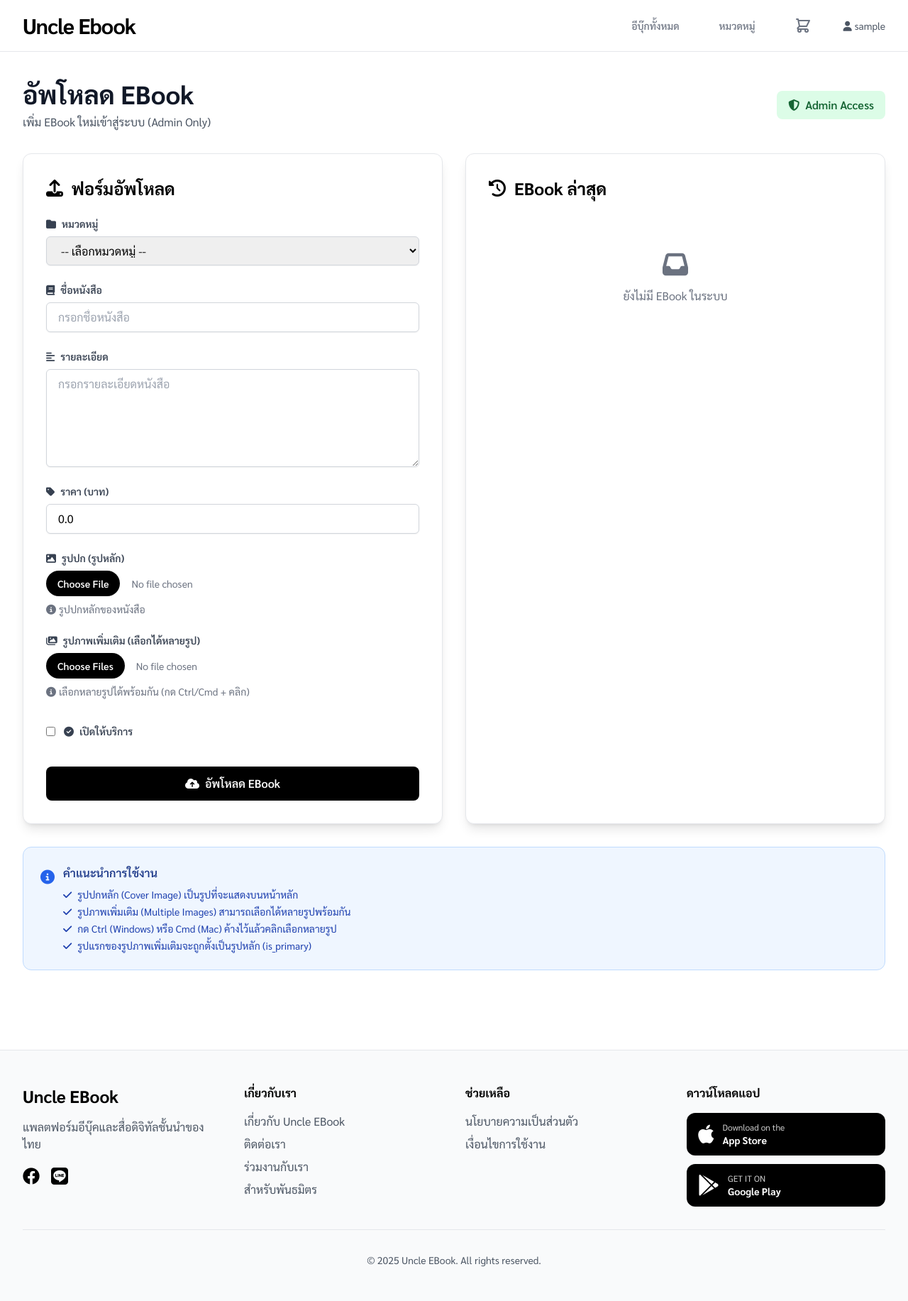
After one commit to Thitphavanh/Uncle-Engineer-E-Book, a Django app: page /manage/ebook/upload/ in a window 1280 px wide. The commit adds this page. Shown: the whole page at 71% size. Run offline with Django 5.2, Linux system fonts and the light colour scheme; the visitor is signed in with stand-in values (Sample User, id 1); data that the repository does not hold is empty; some libraries are stand-ins or nearby versions.

Commit message:
feat: Implement admin EBook upload with multi-image support and update footer social media links.

```diff
--- /dev/null
+++ b/ebook/forms.py
@@ -0,0 +1,80 @@
+from django import forms
+from .models import EBook, EBookImage, EBookCategory
+
+
+class MultipleFileInput(forms.ClearableFileInput):
+    """Custom widget สำหรับรองรับการอัพโหลดหลายไฟล์"""
+    allow_multiple_selected = True
+
+
+class MultipleFileField(forms.FileField):
+    """Custom field สำหรับรองรับการอัพโหลดหลายไฟล์"""
+    def __init__(self, *args, **kwargs):
+        kwargs.setdefault("widget", MultipleFileInput())
+        super().__init__(*args, **kwargs)
+
+    def clean(self, data, initial=None):
+        single_file_clean = super().clean
+        if isinstance(data, (list, tuple)):
+            result = [single_file_clean(d, initial) for d in data]
+        else:
+            result = single_file_clean(data, initial)
+        return result
+
+
+class EBookForm(forms.ModelForm):
+    """Form สำหรับสร้างและแก้ไข EBook"""
+
+    # Field สำหรับอัพโหลดหลายรูปภาพ
+    images = MultipleFileField(
+        required=False,
+        label='รูปภาพเพิ่มเติม (เลือกได้หลายรูป)',
+        widget=MultipleFileInput(attrs={
+            'accept': 'image/*',
+            'class': 'block w-full text-sm text-gray-500 file:mr-4 file:py-2 file:px-4 file:rounded-full file:border-0 file:text-sm file:font-semibold file:bg-black file:text-white hover:file:bg-gray-800 cursor-pointer'
+        })
+    )
+
+    class Meta:
+        model = EBook
+        fields = ['category', 'title', 'descriptions', 'price', 'is_available', 'cover_image']
+        labels = {
+            'category': 'หมวดหมู่',
+            'title': 'ชื่อหนังสือ',
+            'descriptions': 'รายละเอียด',
+            'price': 'ราคา (บาท)',
+            'is_available': 'เปิดให้บริการ',
+            'cover_image': 'รูปปก (รูปหลัก)',
+        }
+        widgets = {
+            'category': forms.Select(attrs={
+                'class': 'mt-1 block w-full rounded-md border-gray-300 shadow-sm focus:border-black focus:ring focus:ring-black focus:ring-opacity-50 px-4 py-2 border'
+            }),
+            'title': forms.TextInput(attrs={
+                'class': 'mt-1 block w-full rounded-md border-gray-300 shadow-sm focus:border-black focus:ring focus:ring-black focus:ring-opacity-50 px-4 py-2 border',
+                'placeholder': 'กรอกชื่อหนังสือ'
+            }),
+            'descriptions': forms.Textarea(attrs={
+                'class': 'mt-1 block w-full rounded-md border-gray-300 shadow-sm focus:border-black focus:ring focus:ring-black focus:ring-opacity-50 px-4 py-2 border',
+                'rows': 5,
+                'placeholder': 'กรอกรายละเอียดหนังสือ'
+            }),
+            'price': forms.NumberInput(attrs={
+                'class': 'mt-1 block w-full rounded-md border-gray-300 shadow-sm focus:border-black focus:ring focus:ring-black focus:ring-opacity-50 px-4 py-2 border',
+                'step': '0.01',
+                'min': '0',
+                'placeholder': '0.00'
+            }),
+            'is_available': forms.CheckboxInput(attrs={
+                'class': 'rounded border-gray-300 text-black shadow-sm focus:border-black focus:ring focus:ring-black focus:ring-opacity-50'
+            }),
+            'cover_image': forms.ClearableFileInput(attrs={
+                'class': 'block w-full text-sm text-gray-500 file:mr-4 file:py-2 file:px-4 file:rounded-full file:border-0 file:text-sm file:font-semibold file:bg-black file:text-white hover:file:bg-gray-800 cursor-pointer',
+                'accept': 'image/*'
+            }),
+        }
+
+    def __init__(self, *args, **kwargs):
+        super().__init__(*args, **kwargs)
+        # เพิ่ม empty label สำหรับ category dropdown
+        self.fields['category'].empty_label = "-- เลือกหมวดหมู่ --"
--- /dev/null
+++ b/ebook/templates/admin/ebook_upload.html
@@ -0,0 +1,247 @@
+{% extends 'base.html' %}
+
+{% block title %}อัพโหลด EBook - Admin Panel{% endblock %}
+
+{% block content %}
+<div class="container mx-auto px-4 lg:px-8 py-8">
+    <div class="max-w-9xl mx-auto">
+
+        <!-- Header -->
+        <div class="mb-8">
+            <div class="flex items-center justify-between">
+                <div>
+                    <h1 class="text-4xl font-bold text-gray-900">อัพโหลด EBook</h1>
+                    <p class="text-gray-600 mt-2">เพิ่ม EBook ใหม่เข้าสู่ระบบ (Admin Only)</p>
+                </div>
+                <div class="flex items-center space-x-2 bg-green-100 text-green-800 px-4 py-2 rounded-lg">
+                    <i class="fas fa-shield-alt"></i>
+                    <span class="font-semibold">Admin Access</span>
+                </div>
+            </div>
+        </div>
+
+        <div class="grid lg:grid-cols-2 gap-8">
+
+            <!-- Form Section -->
+            <div class="bg-white rounded-xl shadow-lg p-6 lg:p-8 border border-gray-200">
+                <div class="flex items-center mb-6">
+                    <i class="fas fa-upload text-2xl text-black mr-3"></i>
+                    <h2 class="text-2xl font-bold">ฟอร์มอัพโหลด</h2>
+                </div>
+
+                <form method="post" enctype="multipart/form-data" class="space-y-6" id="ebookForm">
+                    {% csrf_token %}
+
+                    <!-- Category -->
+                    <div>
+                        <label class="block text-sm font-semibold text-gray-700 mb-2">
+                            <i class="fas fa-folder mr-2"></i>{{ form.category.label }}
+                        </label>
+                        {{ form.category }}
+                        {% if form.category.errors %}
+                            <p class="mt-1 text-sm text-red-600">{{ form.category.errors.0 }}</p>
+                        {% endif %}
+                    </div>
+
+                    <!-- Title -->
+                    <div>
+                        <label class="block text-sm font-semibold text-gray-700 mb-2">
+                            <i class="fas fa-book mr-2"></i>{{ form.title.label }}
+                        </label>
+                        {{ form.title }}
+                        {% if form.title.errors %}
+                            <p class="mt-1 text-sm text-red-600">{{ form.title.errors.0 }}</p>
+                        {% endif %}
+                    </div>
+
+                    <!-- Description -->
+                    <div>
+                        <label class="block text-sm font-semibold text-gray-700 mb-2">
+                            <i class="fas fa-align-left mr-2"></i>{{ form.descriptions.label }}
+                        </label>
+                        {{ form.descriptions }}
+                        {% if form.descriptions.errors %}
+                            <p class="mt-1 text-sm text-red-600">{{ form.descriptions.errors.0 }}</p>
+                        {% endif %}
+                    </div>
+
+                    <!-- Price -->
+                    <div>
+                        <label class="block text-sm font-semibold text-gray-700 mb-2">
+                            <i class="fas fa-tag mr-2"></i>{{ form.price.label }}
+                        </label>
+                        {{ form.price }}
+                        {% if form.price.errors %}
+                            <p class="mt-1 text-sm text-red-600">{{ form.price.errors.0 }}</p>
+                        {% endif %}
+                    </div>
+
+                    <!-- Cover Image -->
+                    <div>
+                        <label class="block text-sm font-semibold text-gray-700 mb-2">
+                            <i class="fas fa-image mr-2"></i>{{ form.cover_image.label }}
+                        </label>
+                        <div class="mt-1">
+                            {{ form.cover_image }}
+                        </div>
+                        {% if form.cover_image.errors %}
+                            <p class="mt-1 text-sm text-red-600">{{ form.cover_image.errors.0 }}</p>
+                        {% endif %}
+                        <p class="mt-2 text-sm text-gray-500">
+                            <i class="fas fa-info-circle mr-1"></i>รูปปกหลักของหนังสือ
+                        </p>
+                    </div>
+
+                    <!-- Multiple Images -->
+                    <div>
+                        <label class="block text-sm font-semibold text-gray-700 mb-2">
+                            <i class="fas fa-images mr-2"></i>{{ form.images.label }}
+                        </label>
+                        <div class="mt-1">
+                            {{ form.images }}
+                        </div>
+                        {% if form.images.errors %}
+                            <p class="mt-1 text-sm text-red-600">{{ form.images.errors.0 }}</p>
+                        {% endif %}
+                        <p class="mt-2 text-sm text-gray-500">
+                            <i class="fas fa-info-circle mr-1"></i>เลือกหลายรูปได้พร้อมกัน (กด Ctrl/Cmd + คลิก)
+                        </p>
+                        <div id="imagePreview" class="mt-3 grid grid-cols-3 gap-2"></div>
+                    </div>
+
+                    <!-- Is Available -->
+                    <div class="flex items-center">
+                        <div class="flex items-center h-5">
+                            {{ form.is_available }}
+                        </div>
+                        <label class="ml-3 text-sm font-semibold text-gray-700">
+                            <i class="fas fa-check-circle mr-2"></i>{{ form.is_available.label }}
+                        </label>
+                    </div>
+
+                    <!-- Submit Button -->
+                    <div class="pt-4">
+                        <button type="submit" class="w-full bg-black text-white px-6 py-3 rounded-lg font-semibold hover:bg-gray-800 transition duration-200 flex items-center justify-center">
+                            <i class="fas fa-cloud-upload-alt mr-2"></i>
+                            อัพโหลด EBook
+                        </button>
+                    </div>
+                </form>
+            </div>
+
+            <!-- Recent EBooks Section -->
+            <div class="bg-white rounded-xl shadow-lg p-6 lg:p-8 border border-gray-200">
+                <div class="flex items-center mb-6">
+                    <i class="fas fa-history text-2xl text-black mr-3"></i>
+                    <h2 class="text-2xl font-bold">EBook ล่าสุด</h2>
+                </div>
+
+                <div class="space-y-4 max-h-[600px] overflow-y-auto">
+                    {% if recent_ebooks %}
+                        {% for ebook in recent_ebooks %}
+                        <div class="flex items-start space-x-4 p-4 bg-gray-50 rounded-lg hover:bg-gray-100 transition">
+                            <img src="{{ ebook.cover_image.url }}" alt="{{ ebook.title }}" class="w-16 h-20 object-cover rounded shadow-sm">
+                            <div class="flex-1 min-w-0">
+                                <h3 class="font-semibold text-gray-900 truncate">{{ ebook.title }}</h3>
+                                <p class="text-sm text-gray-600 mt-1">
+                                    <i class="fas fa-folder text-xs mr-1"></i>
+                                    {% if ebook.category %}{{ ebook.category.name }}{% else %}ไม่มีหมวดหมู่{% endif %}
+                                </p>
+                                <div class="flex items-center justify-between mt-2">
+                                    <span class="text-sm font-semibold text-gray-900">
+                                        <i class="fas fa-tag text-xs mr-1"></i>{{ ebook.price }} บาท
+                                    </span>
+                                    <span class="text-xs px-2 py-1 rounded {% if ebook.is_available %}bg-green-100 text-green-800{% else %}bg-red-100 text-red-800{% endif %}">
+                                        {% if ebook.is_available %}
+                                            <i class="fas fa-check mr-1"></i>เปิดให้บริการ
+                                        {% else %}
+                                            <i class="fas fa-times mr-1"></i>ปิดให้บริการ
+                                        {% endif %}
+                                    </span>
+                                </div>
+                                <p class="text-xs text-gray-500 mt-2">
+                                    <i class="fas fa-images mr-1"></i>
+                                    {{ ebook.covers_images.count }} รูปภาพเพิ่มเติม
+                                </p>
+                            </div>
+                        </div>
+                        {% endfor %}
+                    {% else %}
+                        <div class="text-center py-12 text-gray-500">
+                            <i class="fas fa-inbox text-4xl mb-3"></i>
+                            <p>ยังไม่มี EBook ในระบบ</p>
+                        </div>
+                    {% endif %}
+                </div>
+            </div>
+
+        </div>
+
+        <!-- Help Section -->
+        <div class="mt-8 bg-blue-50 border border-blue-200 rounded-xl p-6">
+            <div class="flex items-start">
+                <i class="fas fa-info-circle text-blue-600 text-xl mr-3 mt-1"></i>
+                <div>
+                    <h3 class="font-semibold text-blue-900 mb-2">คำแนะนำการใช้งาน</h3>
+                    <ul class="text-sm text-blue-800 space-y-1">
+                        <li><i class="fas fa-check mr-2"></i>รูปปกหลัก (Cover Image) เป็นรูปที่จะแสดงบนหน้าหลัก</li>
+                        <li><i class="fas fa-check mr-2"></i>รูปภาพเพิ่มเติม (Multiple Images) สามารถเลือกได้หลายรูปพร้อมกัน</li>
+                        <li><i class="fas fa-check mr-2"></i>กด Ctrl (Windows) หรือ Cmd (Mac) ค้างไว้แล้วคลิกเลือกหลายรูป</li>
+                        <li><i class="fas fa-check mr-2"></i>รูปแรกของรูปภาพเพิ่มเติมจะถูกตั้งเป็นรูปหลัก (is_primary)</li>
+                    </ul>
+                </div>
+            </div>
+        </div>
+
+    </div>
+</div>
+
+<!-- Preview Script -->
+<script>
+document.getElementById('id_images').addEventListener('change', function(e) {
+    const preview = document.getElementById('imagePreview');
+    preview.innerHTML = '';
+
+    const files = Array.from(e.target.files);
+
+    if (files.length > 0) {
+        files.forEach((file, index) => {
+            const reader = new FileReader();
+            reader.onload = function(e) {
+                const div = document.createElement('div');
+                div.className = 'relative';
+                div.innerHTML = `
+                    <img src="${e.target.result}" class="w-full h-24 object-cover rounded shadow-sm">
+                    <span class="absolute top-1 right-1 bg-black text-white text-xs px-2 py-1 rounded">${index + 1}</span>
+                    ${index === 0 ? '<span class="absolute bottom-1 left-1 bg-green-500 text-white text-xs px-2 py-1 rounded"><i class="fas fa-star"></i> Primary</span>' : ''}
+                `;
+                preview.appendChild(div);
+            }
+            reader.readAsDataURL(file);
+        });
+    }
+});
+
+// Form validation
+document.getElementById('ebookForm').addEventListener('submit', function(e) {
+    const requiredFields = ['id_title', 'id_descriptions', 'id_price', 'id_cover_image'];
+    let isValid = true;
+
+    requiredFields.forEach(fieldId => {
+        const field = document.getElementById(fieldId);
+        if (field && !field.value) {
+            isValid = false;
+            field.classList.add('border-red-500');
+        } else if (field) {
+            field.classList.remove('border-red-500');
+        }
+    });
+
+    if (!isValid) {
+        e.preventDefault();
+        alert('กรุณากรอกข้อมูลให้ครบถ้วน');
+    }
+});
+</script>
+
+{% endblock %}
--- a/ebook/urls.py
+++ b/ebook/urls.py
@@ -18,6 +18,9 @@ urlpatterns = [
     # Authentication URLs
     path("login/", views.user_login, name="login"),
 
+    # Admin Management URLs
+    path("manage/ebook/upload/", views.ebook_upload, name="ebook_upload"),
+
     # Static Pages URLs
     path("about/", views.about, name="about"),
     path("contact/", views.contact, name="contact"),
--- a/ebook/views.py
+++ b/ebook/views.py
@@ -4,7 +4,9 @@ from django.contrib.auth import authenticate, login, logout
 from django.contrib.auth.models import User
 from django.contrib import messages
 from django.db import models
-from .models import EBook, EBookCategory
+from django.contrib.admin.views.decorators import staff_member_required
+from .models import EBook, EBookCategory, EBookImage
+from .forms import EBookForm
 
 
 def index(request):
@@ -239,3 +241,52 @@ def checkout(request):
         return redirect('index')
 
     return render(request, 'cart/checkout.html', {'cart': cart})
+
+
+# Admin Views - EBook Upload
+@staff_member_required(login_url='login')
+def ebook_upload(request):
+    """
+    View สำหรับอัพโหลด EBook (เข้าได้เฉพาะ admin/staff เท่านั้น)
+    รองรับการอัพโหลดหลายรูปภาพพร้อมกัน
+    """
+    if request.method == 'POST':
+        form = EBookForm(request.POST, request.FILES)
+
+        if form.is_valid():
+            # บันทึก EBook ก่อน
+            ebook = form.save()
+
+            # จัดการกับรูปภาพเพิ่มเติม (multiple images)
+            images = request.FILES.getlist('images')
+
+            if images:
+                for index, image in enumerate(images):
+                    # สร้าง EBookImage object สำหรับแต่ละรูป
+                    EBookImage.objects.create(
+                        ebook=ebook,
+                        image=image,
+                        alt_text=f"{ebook.title} - Image {index + 1}",
+                        is_primary=(index == 0)  # รูปแรกจะเป็นรูปหลัก
+                    )
+
+            messages.success(
+                request,
+                f'เพิ่ม EBook "{ebook.title}" สำเร็จ! '
+                f'อัพโหลดรูปภาพทั้งหมด {len(images)} รูป'
+            )
+            return redirect('ebook_upload')
+        else:
+            messages.error(request, 'เกิดข้อผิดพลาด กรุณาตรวจสอบข้อมูลอีกครั้ง')
+    else:
+        form = EBookForm()
+
+    # ดึง EBook ล่าสุด 10 รายการมาแสดง
+    recent_ebooks = EBook.objects.all().order_by('-id')[:10]
+
+    context = {
+        'form': form,
+        'recent_ebooks': recent_ebooks,
+    }
+
+    return render(request, 'admin/ebook_upload.html', context)
--- a/templates/base.html
+++ b/templates/base.html
@@ -222,15 +222,15 @@
                         แพลตฟอร์มอีบุ๊คและสื่อดิจิทัลชั้นนำของไทย
                     </p>
                     <div class="flex space-x-4">
-                        <a href="#" class="text-2xl hover:scale-110 transition">
+                        <a href="https://www.facebook.com/UncleEngineer" target="_blank" class="text-2xl hover:scale-110 transition">
                             <i class="fab fa-facebook"></i>
                         </a>
-                        <a href="#" class="text-2xl hover:scale-110 transition">
+                        <!-- <a href="#" class="text-2xl hover:scale-110 transition">
                             <i class="fab fa-twitter"></i>
-                        </a>
-                        <a href="#" class="text-2xl hover:scale-110 transition">
+                        </a> -->
+                        <!-- <a href="#" class="text-2xl hover:scale-110 transition">
                             <i class="fab fa-instagram"></i>
-                        </a>
+                        </a> -->
                         <a href="#" class="text-2xl hover:scale-110 transition">
                             <i class="fab fa-line"></i>
                         </a>
```
Also changed, not shown: DEPLOYMENT.md (+6 -2 lines).
